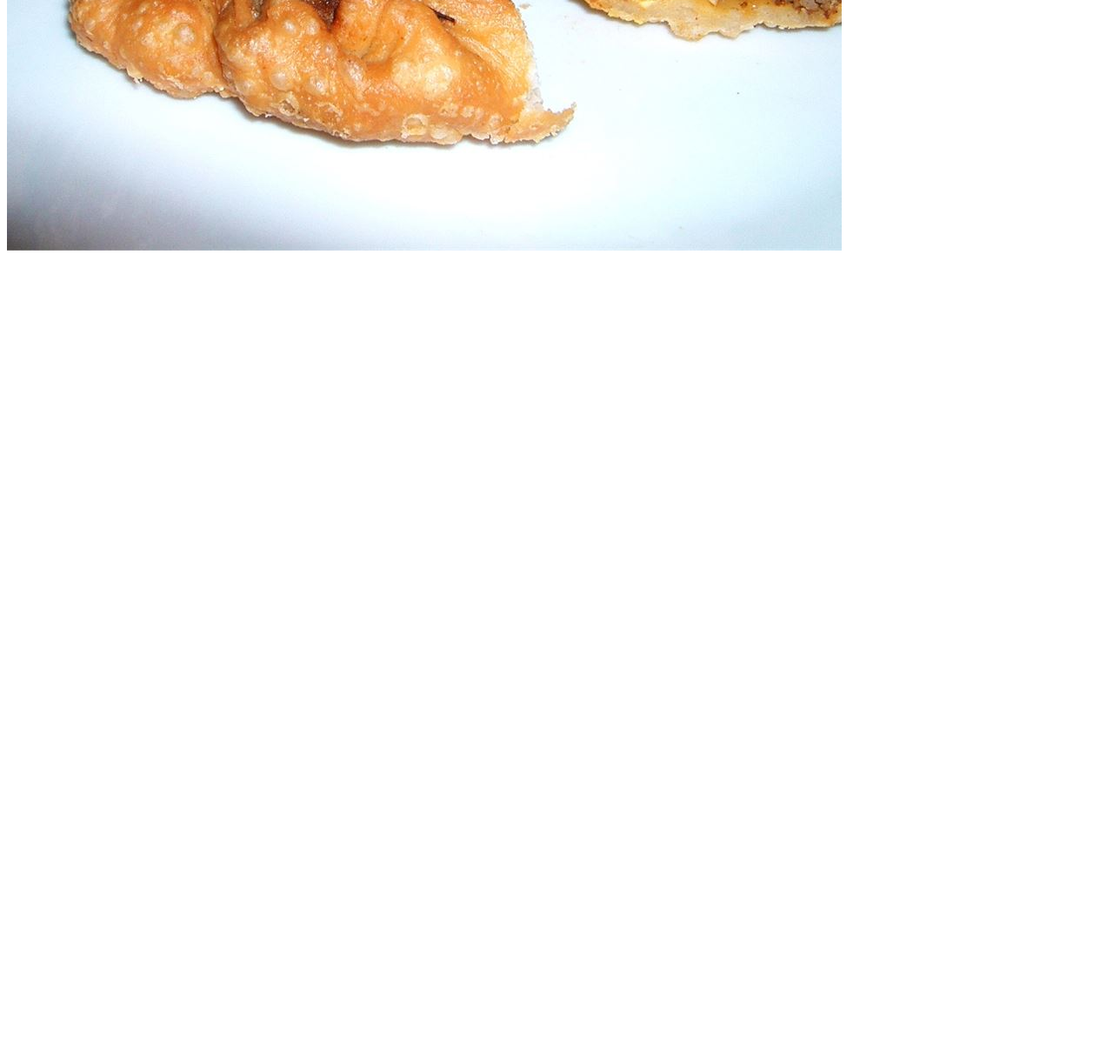
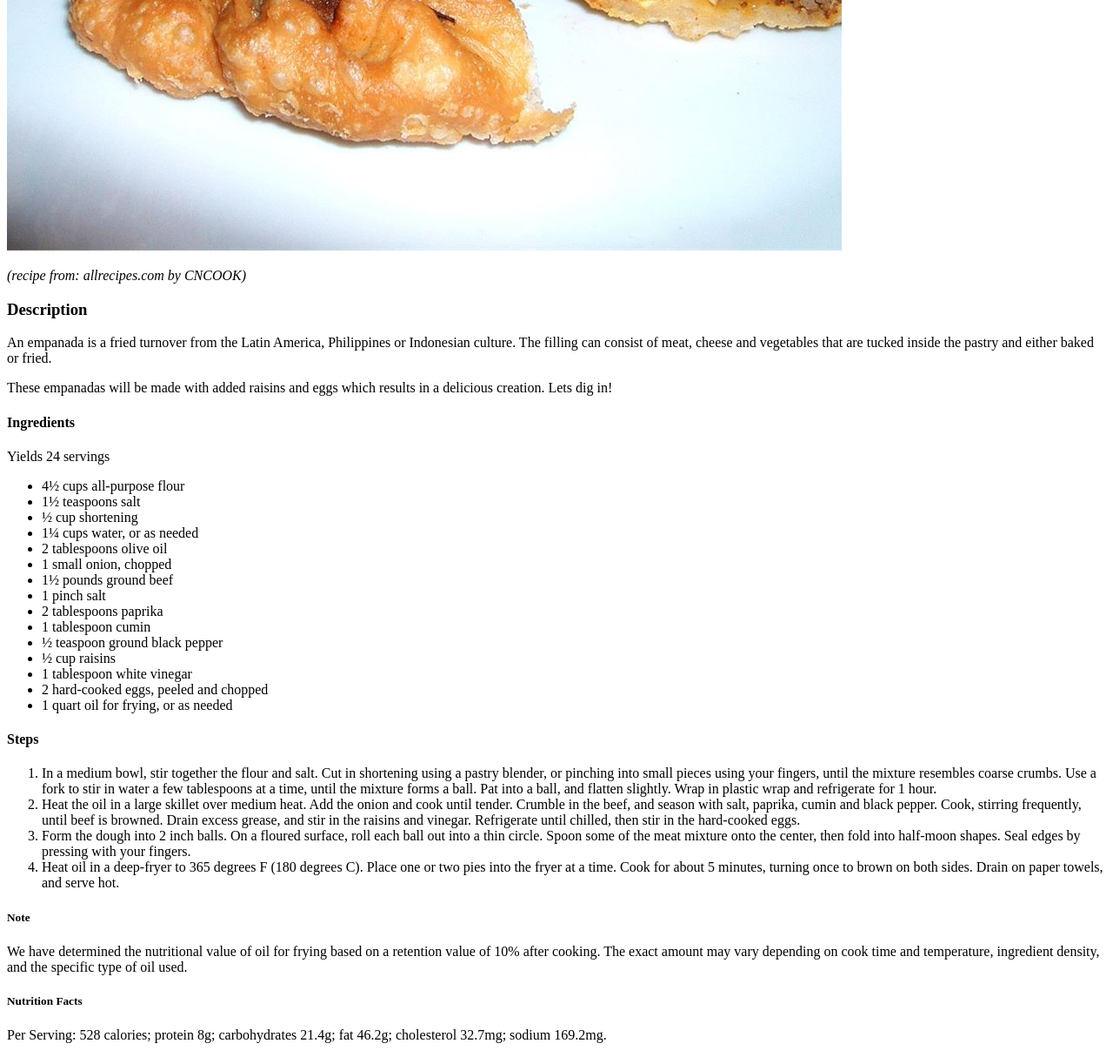
Before and after one commit to dannyszyd/odin-recipes, a plain HTML site: page recipes/empanada.html in a window 1280 px wide. Shown: the part 752-1967 px from the top of the page at 87% size. Before the commit the page ends 1052 px from the top, so only its background shows below. Drawn offline with Linux system fonts and the light colour scheme.

Commit message:
Add empanada desc, ingredients,steps,note and nutri facts

```diff
--- a/recipes/empanada.html
+++ b/recipes/empanada.html
@@ -9,6 +9,74 @@
      <h1>Fried Empanadas</h1>
 
      <img src="../img/empanadas.jpg" alt="fried empanadas">
+
+     <p><i>(recipe from: allrecipes.com by CNCOOK)</i></p>
+
+     <h3>Description</h3>
+       <p>An empanada is a fried turnover from the Latin America, Philippines
+           or Indonesian culture. The filling can consist of meat, cheese and
+           vegetables that are tucked inside the pastry and either baked or fried.</p>
+       <p>These empanadas will be made with added raisins and eggs which results
+           in a delicious creation. Lets dig in!</p>
+
+     <h4>Ingredients</h4>
+       <p>Yields 24 servings</p>
+       <ul>
+           <li>4½ cups all-purpose flour</li>
+           <li>1½ teaspoons salt </li>
+           <li>½ cup shortening </li>
+           <li>1¼ cups water, or as needed </li>
+           <li>2 tablespoons olive oil </li>
+           <li>1 small onion, chopped </li>
+           <li>1½ pounds ground beef</li>
+           <li>1 pinch salt </li>
+           <li>2 tablespoons paprika </li>
+           <li>1 tablespoon cumin </li>
+           <li>½ teaspoon ground black pepper</li>
+           <li>½ cup raisins </li>
+           <li>1 tablespoon white vinegar </li>
+           <li>2 hard-cooked eggs, peeled and chopped</li>
+           <li>1 quart oil for frying, or as needed </li>
+       </ul>
+
+     <h4>Steps</h4>
+       <ol>
+           <li>In a medium bowl, stir together the flour and salt.
+               Cut in shortening using a pastry blender, or pinching
+               into small pieces using your fingers, until the
+               mixture resembles coarse crumbs. Use a fork to
+               stir in water a few tablespoons at a time,
+               until the mixture forms a ball. Pat into a ball,
+               and flatten slightly. Wrap in plastic wrap and
+               refrigerate for 1 hour.</li>
+           <li>Heat the oil in a large skillet over medium heat.
+               Add the onion and cook until tender. Crumble in the beef,
+               and season with salt, paprika, cumin and black pepper.
+               Cook, stirring frequently, until beef is browned.
+               Drain excess grease, and stir in the raisins and vinegar.
+               Refrigerate until chilled, then stir in the hard-cooked eggs.</li>
+           <li>Form the dough into 2 inch balls. On a floured surface,
+               roll each ball out into a thin circle. Spoon some of the meat
+               mixture onto the center, then fold into half-moon shapes.
+               Seal edges by pressing with your fingers.</li>
+           <li>Heat oil in a deep-fryer to 365 degrees F (180 degrees C).
+               Place one or two pies into the fryer at a time.
+               Cook for about 5 minutes, turning once to brown on both sides.
+               Drain on paper towels, and serve hot.</li>
+       </ol>
+
+     <h5>Note</h5>
+       <p>We have determined the nutritional value of oil for frying based on a retention
+         value of 10% after cooking. The exact amount may vary depending on cook time
+         and temperature, ingredient density, and the specific type of oil used.</p>
+
+     <h5>Nutrition Facts</h5>
+       <p>Per Serving:
+        528 calories; protein 8g; carbohydrates 21.4g; fat 46.2g;
+        cholesterol 32.7mg; sodium 169.2mg.</p>
+
+
+
  </body>
 
 </html>
```
